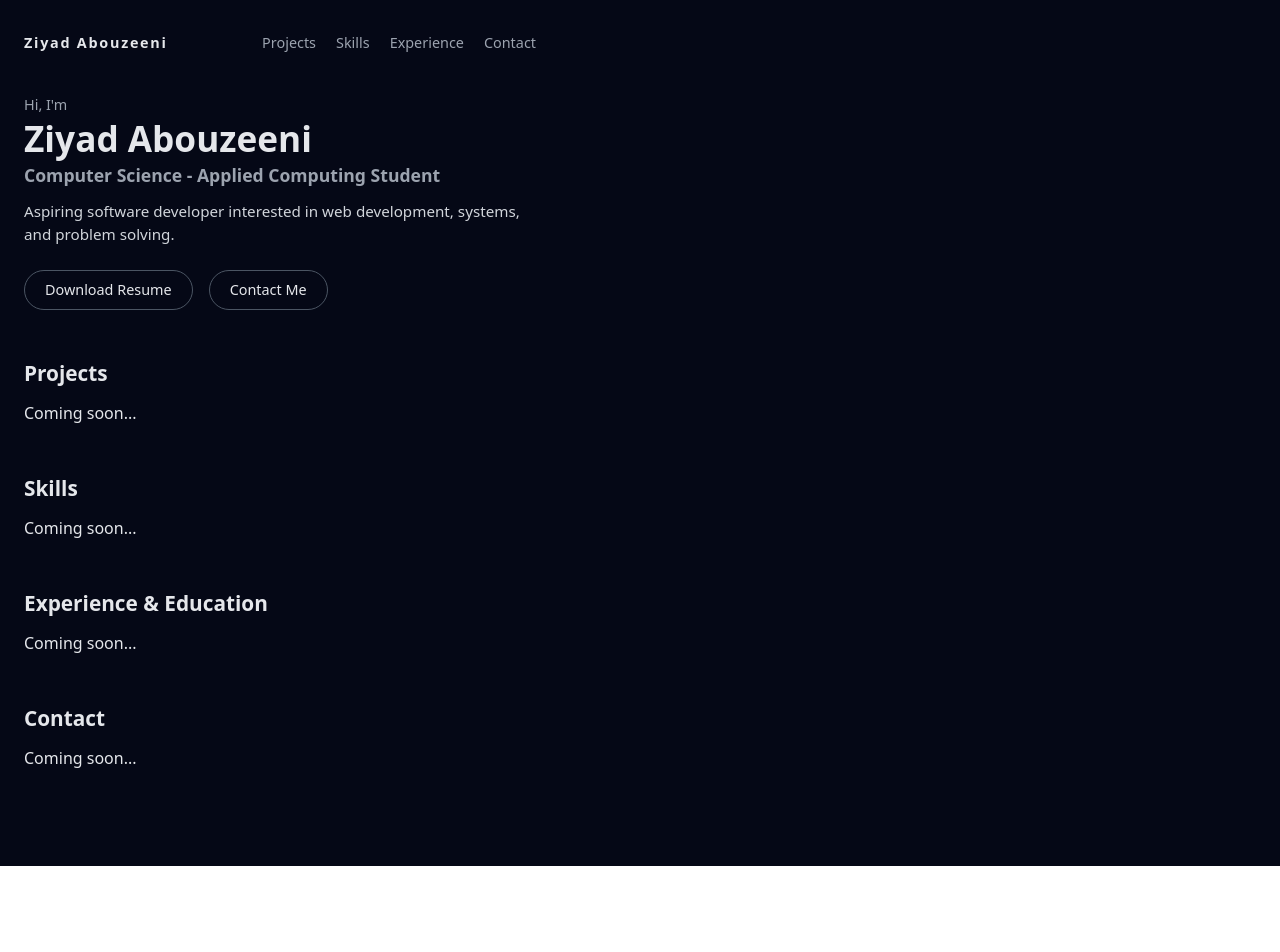
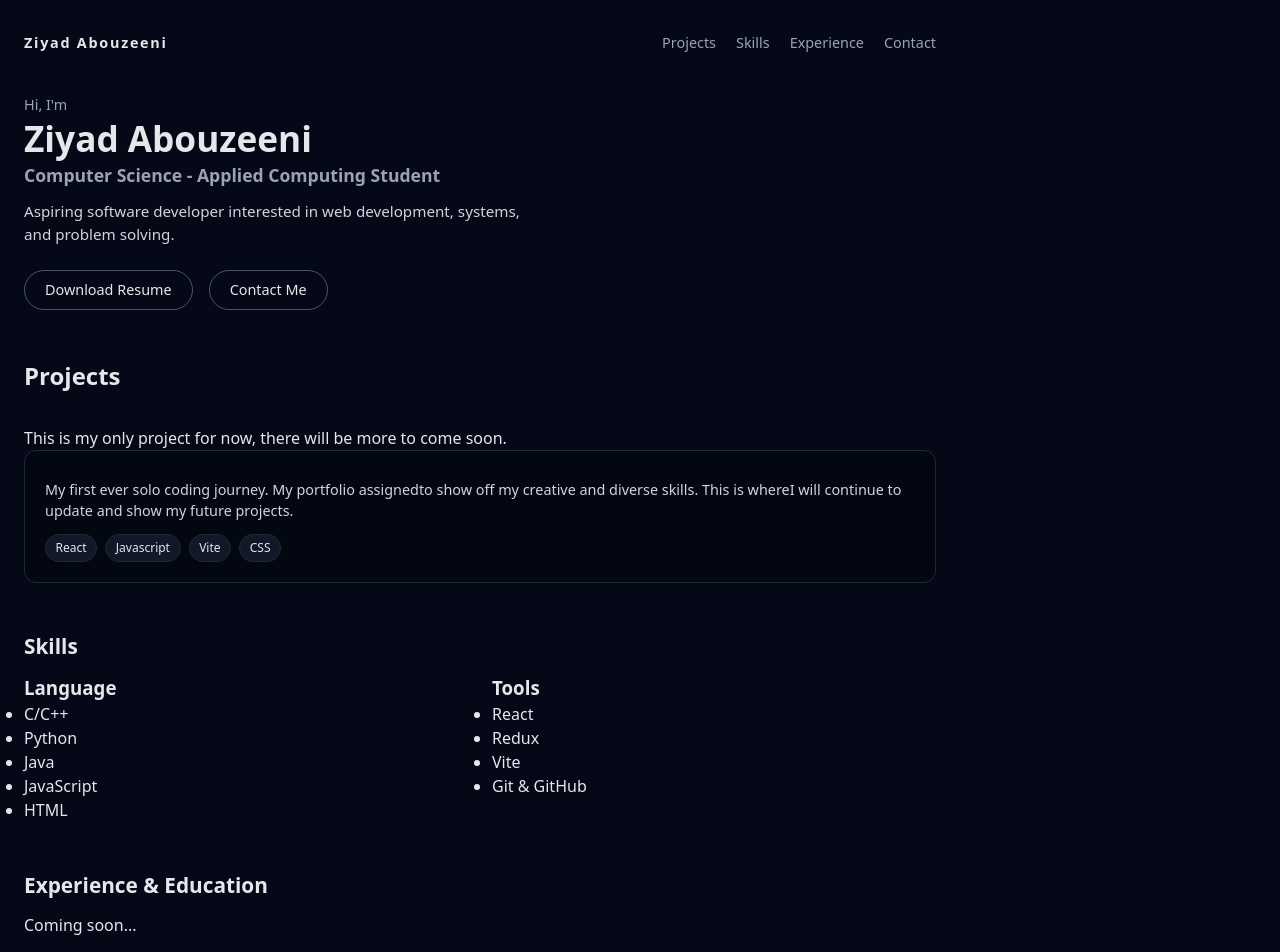
Before and after one commit to ZiyadAbouzeeni/Portfolio, a React (Vite) app: page / in a window 1280 px wide. Shown: the top 952 px of the page. Before the commit the page ends 866 px from the top, so only its background shows below. Built offline with nearby package versions, Linux system fonts and the light colour scheme.

Commit message:
updated skills section and styling

```diff
--- a/src/App.css
+++ b/src/App.css
@@ -154,3 +154,26 @@ section {
     background: #111827;
     border: 1px solid #1f2933;
 }
+
+.skills {
+    display: grid;
+    grid-template-columns: repeat(auto-fit, minmax(220px, 1fr));
+    gap: 1.5rem;
+}
+
+.skill-group h3 {
+    font-size: 0.95rem;
+    font-weight: 600;
+    margin-bottom: 0.5rem;
+    color: #e5e7eb;
+}
+
+.skill-group ul {
+    list-style: none;
+}
+
+.skill-group li {
+    font-size: 0.85rem;
+    color: #d1d5db;
+    margin-bottom: 0.35rem;
+}
--- a/src/App.jsx
+++ b/src/App.jsx
@@ -39,13 +39,58 @@ function App() {
             </section>
 
             <section id="projects">
-                <h2 className="section-title">Projects</h2>
-                <p>Coming soon...</p>
+                <h2 className="projects-title">Projects</h2>
+                <p style={{color:'white', fontSize:'2rem', marginBottom:'2rem'}}></p>
+                This is my only project for now, there will be more to come soon.
+
+                {projects.map((project, index) => (
+                    <div key={index} className="project">
+                        <h3>
+                            <a
+                                href={project.link}
+                                target="_blank"
+                                rel="noopener noreferrer"
+                                style={{ color: 'white', textDecoration: 'none' }}
+                                >
+                                {project.name}
+                            </a>
+                        </h3>
+                        <p>{project.description}</p>
+
+                        <ul>
+                            {project.tech.map((item, i) => (
+                                <li key={i}>{item}</li>
+                                ))}
+                        </ul>
+                    </div>
+                ))}
             </section>
 
             <section id="skills">
                 <h2 className="section-title">Skills</h2>
-                <p>Coming soon...</p>
+
+                <div className="skills">
+                    <div className="skills-section">
+                        <ul>
+                        <h3>Language</h3>
+                        <li>C/C++</li>
+                        <li>Python</li>
+                        <li>Java</li>
+                        <li>JavaScript</li>
+                        <li>HTML</li>
+                        </ul>
+                    </div>
+
+                    <div className="skills-section">
+                        <h3>Tools</h3>
+                            <ul>
+                                <li>React</li>
+                                <li>Redux</li>
+                                <li>Vite</li>
+                                <li>Git & GitHub</li>
+                            </ul>
+                    </div>
+                </div>
             </section>
 
             <section id="experience">
```
